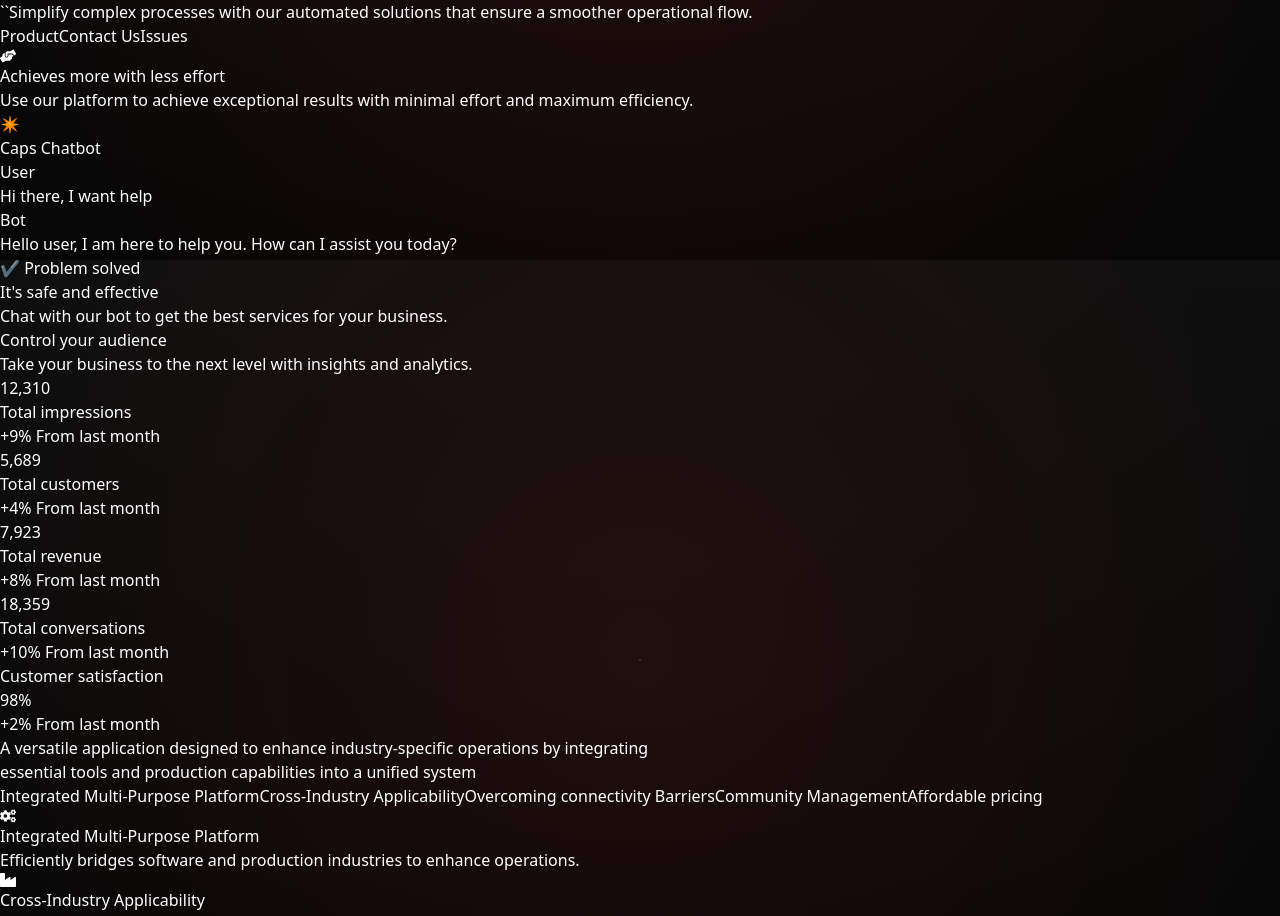
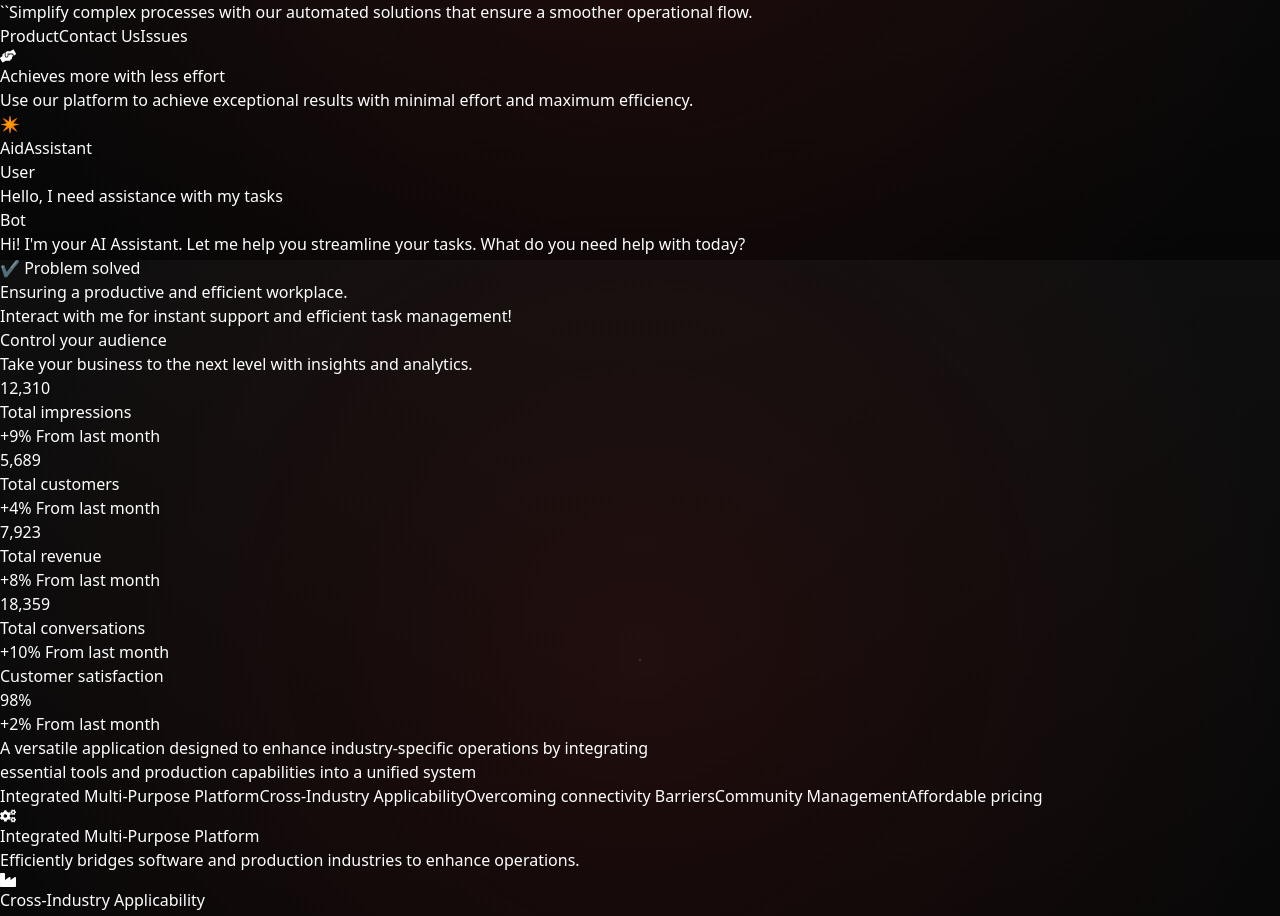
Before and after one commit to SHOU-frontend/SHOU, a Next.js app: page / in a window 1280 px wide. Shown: the part 1340-2256 px from the top of the page. Built offline with nearby package versions, Linux system fonts and the light colour scheme.

Commit message:
corrections for text size and chatbot

```diff
--- a/src/app/sections/Feature.tsx
+++ b/src/app/sections/Feature.tsx
@@ -48,12 +48,12 @@ const Feature: React.FC = () => {
           </div> */}
           <h4
             data-aos="fade-left"
-            className="text-4xl font-bold leading-snug mt-2"
+            className="text-xl lg:text-4xl font-bold leading-snug mt-2"
           >
             A versatile application designed to enhance industry-specific
             operations by integrating
           </h4>
-          <h4 data-aos="fade-right" className="text-4xl font-bold leading-snug">
+          <h4 data-aos="fade-right" className="text-xl lg:text-4xl font-bold leading-snug">
             essential tools and production capabilities into a unified system
           </h4>
         </div>
@@ -83,7 +83,7 @@ const Feature: React.FC = () => {
             </div>
 
             {/* Grid Layout */}
-            <div className="grid grid-cols-2 gap-8 text-center relative">
+            <div className="grid grid-cols-1 lg:grid-cols-2 gap-8 text-center relative">
               {/* First Row of Service Items */}
               <ServiceItem
                 icon={<FaCogs />}
--- a/src/app/sections/ServiceOne.tsx
+++ b/src/app/sections/ServiceOne.tsx
@@ -119,26 +119,26 @@ const ServiceOne = () => {
             <div className="    bg-orange-700 rounded-full p-3">
               <span className="text-2xl">✴️</span>
             </div>
-            <h3 className="text-xl font-semibold">Caps Chatbot</h3>
+            <h3 className="text-xl font-semibold">AidAssistant</h3>
           </div>
           <div className="bg-neutral-800 p-4 rounded-lg flex flex-col space-y-2">
             <div className="flex justify-between">
               <p className="text-gray-400">User</p>
-              <p className="text-gray-400">Hi there, I want help</p>
+              <p className="text-gray-400">Hello, I need assistance with my tasks</p>
             </div>
             <div className="flex justify-between">
-              <p className="text-gray-400">Bot</p>
+              <p className="text-gray-400 mr-4">Bot</p>
               <p className="text-gray-400">
-                Hello user, I am here to help you. How can I assist you today?
+                Hi! I'm your AI Assistant. Let me help you streamline your tasks. What do you need help with today?
               </p>
             </div>
             <p className="text-orange-500 font-semibold">✔️ Problem solved</p>
           </div>
           <h4 className="text-xl font-semibold mt-4">
-            It's safe and effective
+            Ensuring a productive and efficient workplace.
           </h4>
           <p className="text-gray-400">
-            Chat with our bot to get the best services for your business.
+            Interact with me for instant support and efficient task management!
           </p>
         </div>
 
```
